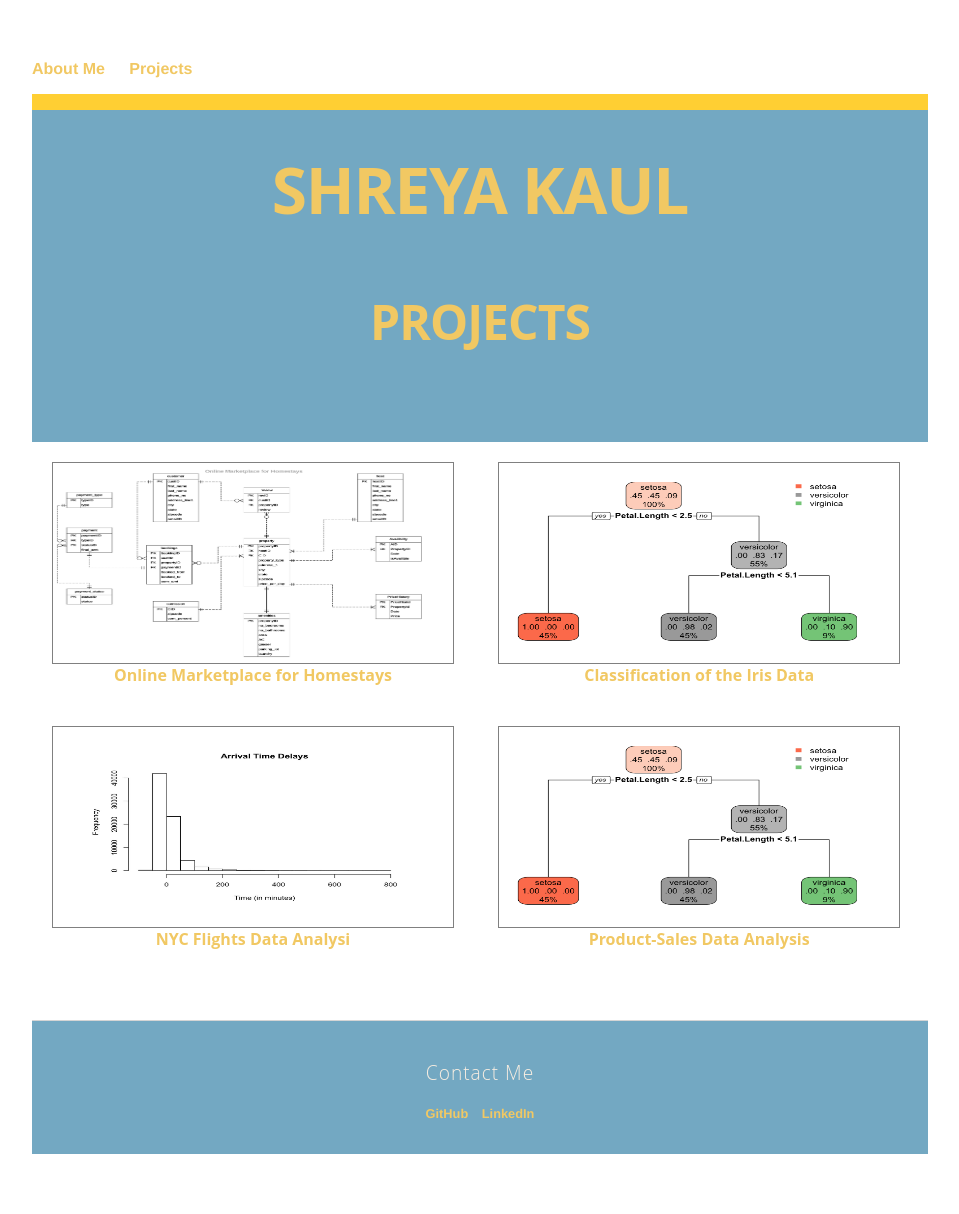
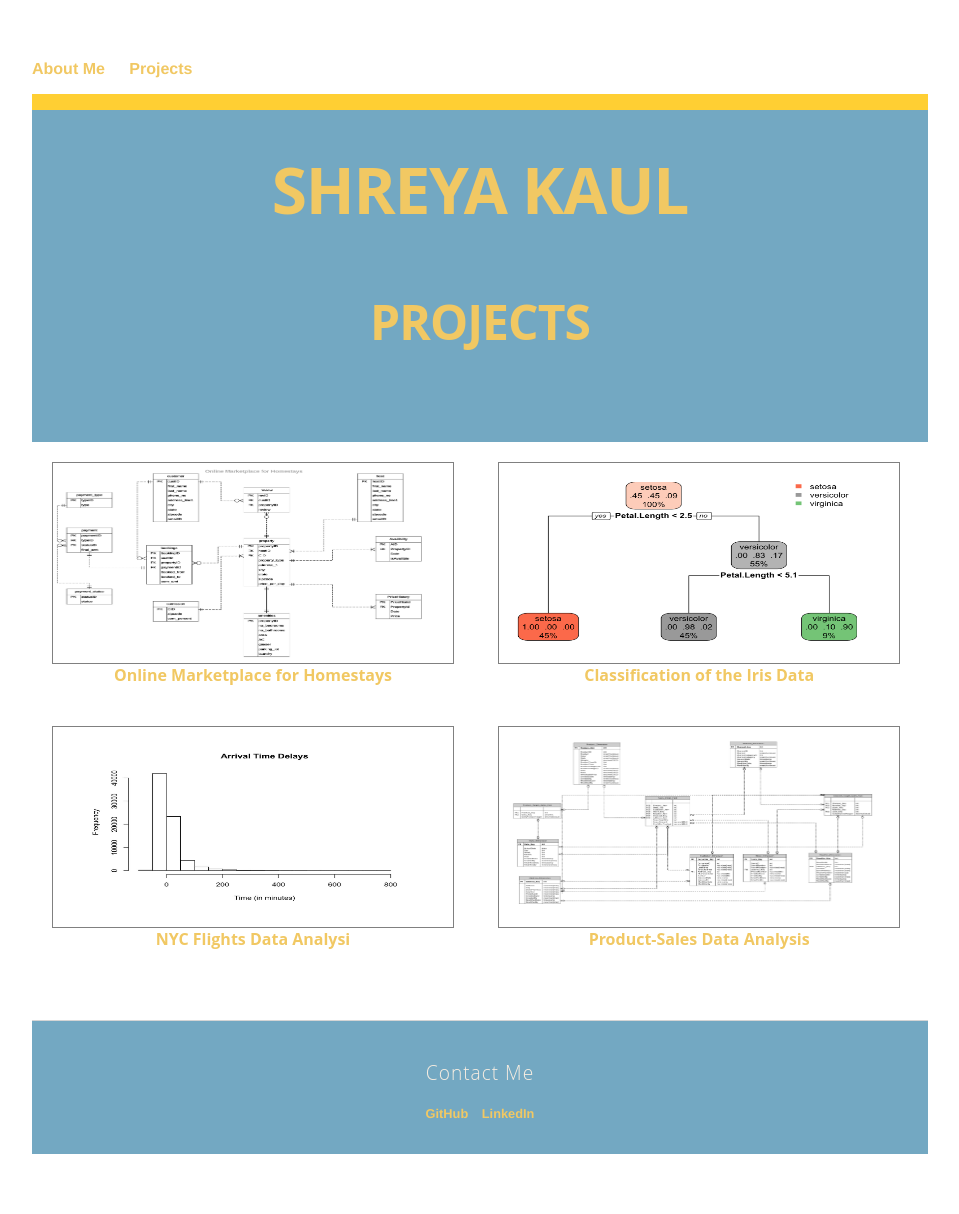
Before and after one commit to shreyakaul/shreyakaul.github.io, a Jekyll site: the page built from Projects.html, in a window 1280 px wide. Shown: the whole page, without its empty margins (160-1119 px from the left). Built offline with Jekyll 4.4.1, drawn with Linux system fonts in a browser that asks for light colours.

Commit message:
Update Projects.html

```diff
--- a/Projects.html
+++ b/Projects.html
@@ -27,7 +27,7 @@ title: Projects
   </a>
    <a href="/Product-Sales_DataAnalysis.html">
   <figure>
-  <img alt="Product-Sales_DataAnalysis" src="iris.png" width="400" height="200" title="Product-Sales Data Analysis">
+  <img alt="Product-Sales_DataAnalysis" src="Snowflake Schema.jpg" width="400" height="200" title="Product-Sales Data Analysis">
    <figcaption>Product-Sales Data Analysis</figcaption>
   </figure>
   </a>
```
